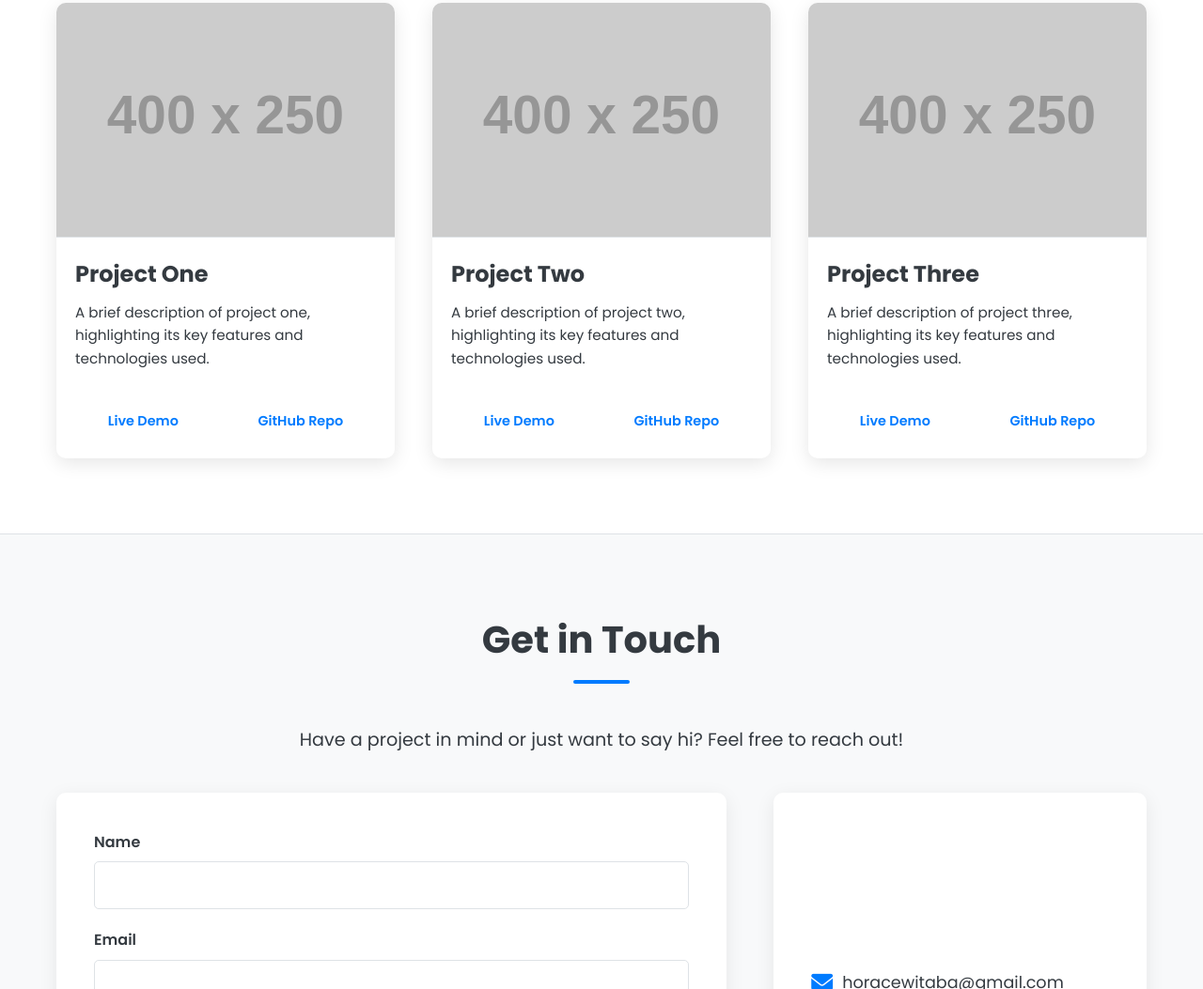
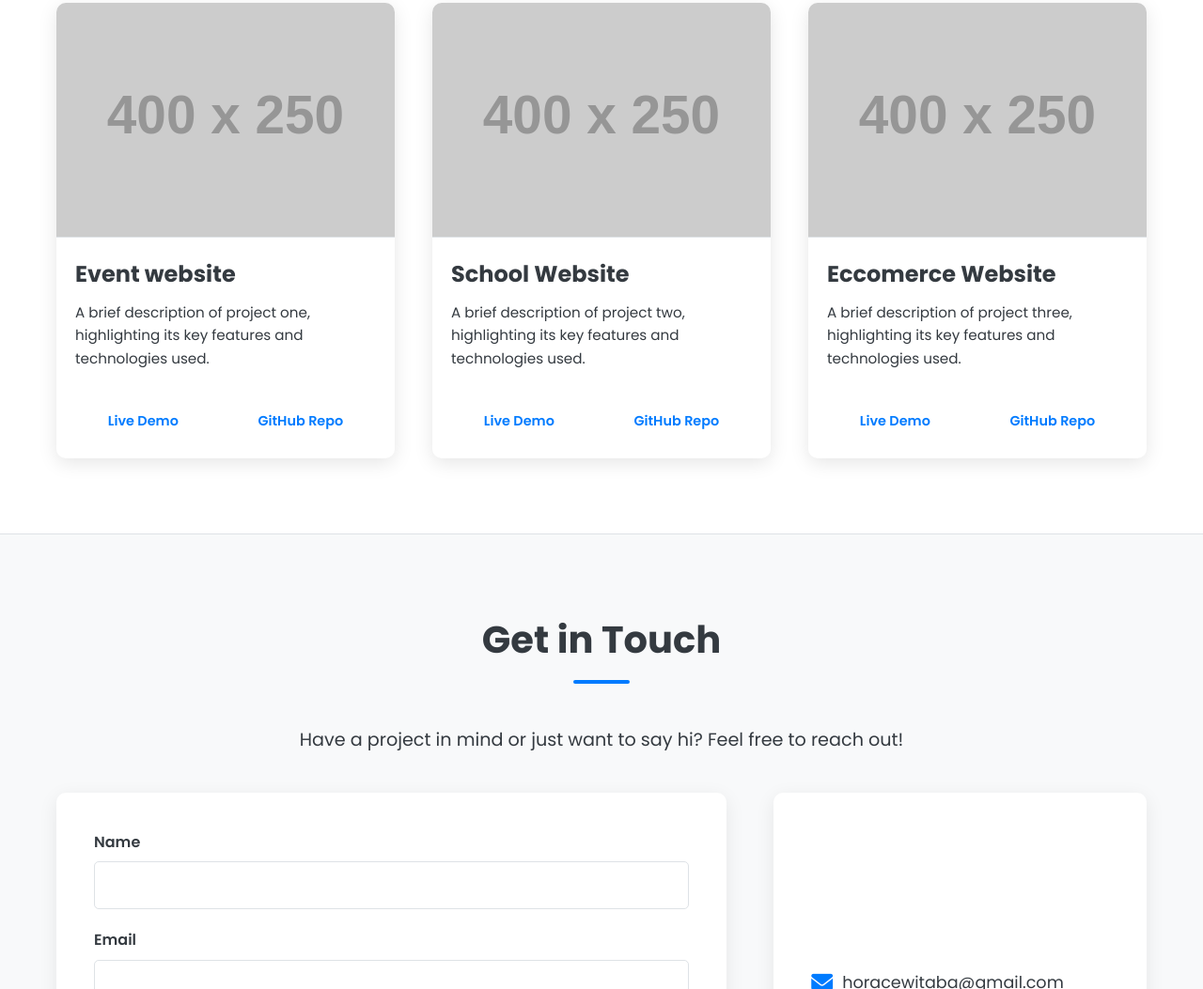
Before and after one commit to nep-a/witaba, a plain HTML site: page index.html in a window 1280 px wide. Shown: the part 2251-3304 px from the top of the page at 94% size. Drawn offline with Linux system fonts and the light colour scheme; placeholder pictures from the web are drawn by us.

```diff
--- a/index.html
+++ b/index.html
@@ -104,7 +104,7 @@
                 <div class="projects-grid">
                     <div class="project-card">
                         <img src="https://via.placeholder.com/400x250/007bff/ffffff?text=Project+1" alt="Project 1">
-                        <h3>Project One</h3>
+                        <h3>Event website</h3>
                         <p>A brief description of project one, highlighting its key features and technologies used.</p>
                         <div class="project-links">
                             <a href="#" target="_blank" class="btn small-btn">Live Demo</a>
@@ -113,7 +113,7 @@
                     </div>
                     <div class="project-card">
                         <img src="https://via.placeholder.com/400x250/28a745/ffffff?text=Project+2" alt="Project 2">
-                        <h3>Project Two</h3>
+                        <h3>School Website</h3>
                         <p>A brief description of project two, highlighting its key features and technologies used.</p>
                         <div class="project-links">
                             <a href="#" target="_blank" class="btn small-btn">Live Demo</a>
@@ -122,7 +122,7 @@
                     </div>
                     <div class="project-card">
                         <img src="https://via.placeholder.com/400x250/ffc107/343a40?text=Project+3" alt="Project 3">
-                        <h3>Project Three</h3>
+                        <h3>Eccomerce Website</h3>
                         <p>A brief description of project three, highlighting its key features and technologies used.</p>
                         <div class="project-links">
                             <a href="#" target="_blank" class="btn small-btn">Live Demo</a>
```
